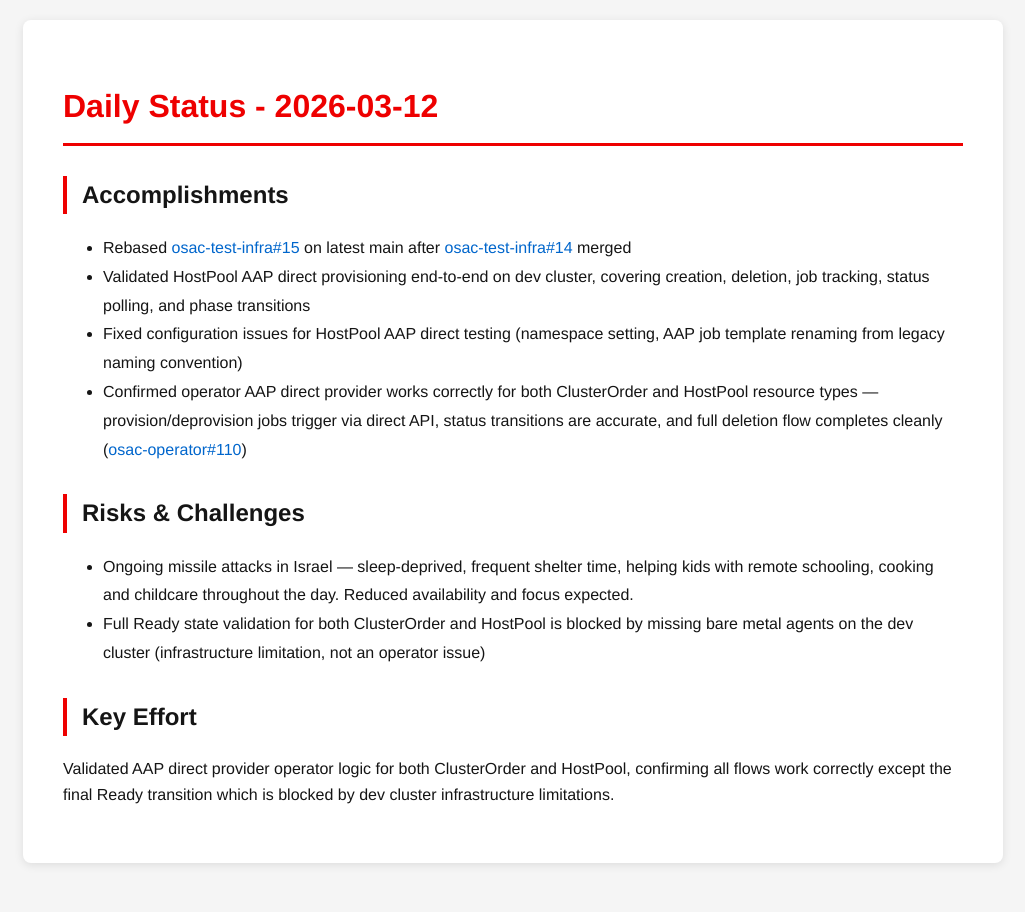
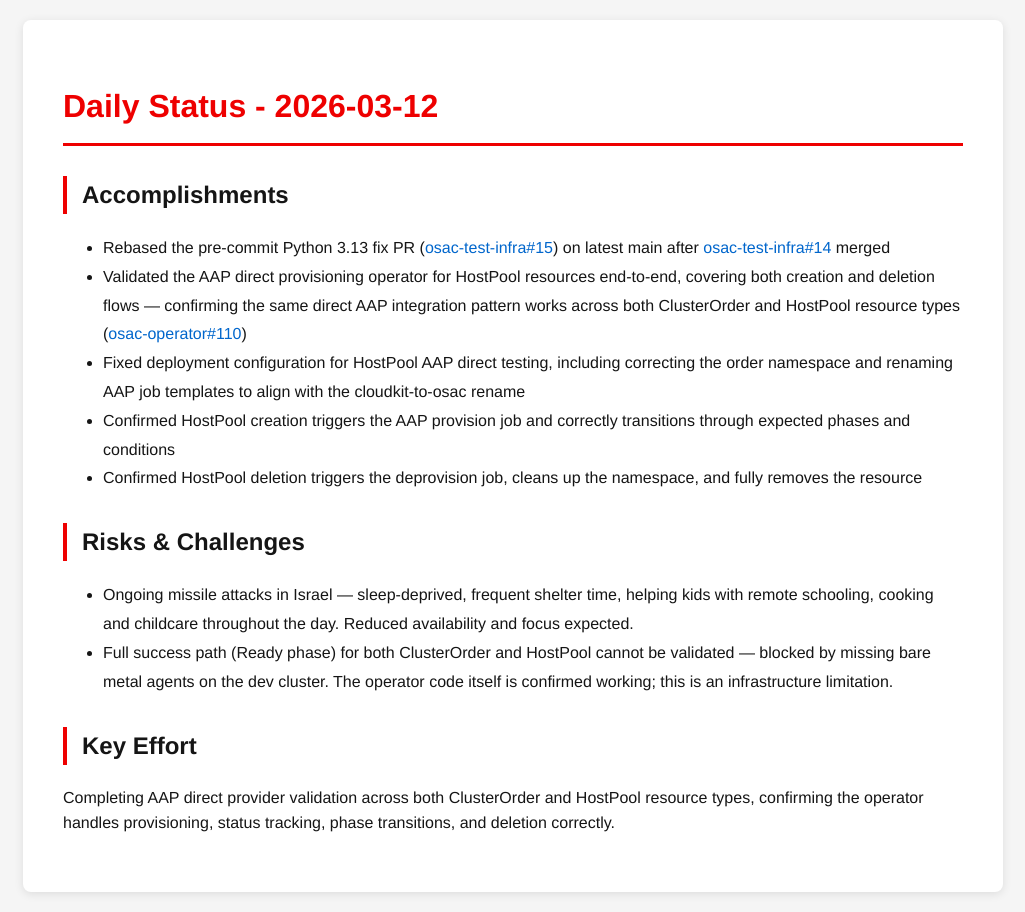
Before and after one commit to tzvatot/daily-status, a Jekyll site: the page built from 2026-03-12.md, in a window 1280 px wide. Shown: the whole page, without its empty margins (127-1152 px from the left). Built offline with Jekyll 4.4.1, drawn with Linux system fonts in a browser that asks for light colours.

Commit message:
Daily status update - 2026-03-12

```diff
--- a/2026-03-12.md
+++ b/2026-03-12.md
@@ -7,14 +7,15 @@ date: 2026-03-12
 # Daily Status - 2026-03-12
 
 ## Accomplishments
-- Rebased [osac-test-infra#15](https://github.com/osac-project/osac-test-infra/pull/15) on latest main after [osac-test-infra#14](https://github.com/osac-project/osac-test-infra/pull/14) merged
-- Validated HostPool AAP direct provisioning end-to-end on dev cluster, covering creation, deletion, job tracking, status polling, and phase transitions
-- Fixed configuration issues for HostPool AAP direct testing (namespace setting, AAP job template renaming from legacy naming convention)
-- Confirmed operator AAP direct provider works correctly for both ClusterOrder and HostPool resource types — provision/deprovision jobs trigger via direct API, status transitions are accurate, and full deletion flow completes cleanly ([osac-operator#110](https://github.com/osac-project/osac-operator/pull/110))
+- Rebased the pre-commit Python 3.13 fix PR ([osac-test-infra#15](https://github.com/osac-project/osac-test-infra/pull/15)) on latest main after [osac-test-infra#14](https://github.com/osac-project/osac-test-infra/pull/14) merged
+- Validated the AAP direct provisioning operator for HostPool resources end-to-end, covering both creation and deletion flows — confirming the same direct AAP integration pattern works across both ClusterOrder and HostPool resource types ([osac-operator#110](https://github.com/osac-project/osac-operator/pull/110))
+- Fixed deployment configuration for HostPool AAP direct testing, including correcting the order namespace and renaming AAP job templates to align with the cloudkit-to-osac rename
+- Confirmed HostPool creation triggers the AAP provision job and correctly transitions through expected phases and conditions
+- Confirmed HostPool deletion triggers the deprovision job, cleans up the namespace, and fully removes the resource
 
 ## Risks & Challenges
 - Ongoing missile attacks in Israel — sleep-deprived, frequent shelter time, helping kids with remote schooling, cooking and childcare throughout the day. Reduced availability and focus expected.
-- Full Ready state validation for both ClusterOrder and HostPool is blocked by missing bare metal agents on the dev cluster (infrastructure limitation, not an operator issue)
+- Full success path (Ready phase) for both ClusterOrder and HostPool cannot be validated — blocked by missing bare metal agents on the dev cluster. The operator code itself is confirmed working; this is an infrastructure limitation.
 
 ## Key Effort
-Validated AAP direct provider operator logic for both ClusterOrder and HostPool, confirming all flows work correctly except the final Ready transition which is blocked by dev cluster infrastructure limitations.
+Completing AAP direct provider validation across both ClusterOrder and HostPool resource types, confirming the operator handles provisioning, status tracking, phase transitions, and deletion correctly.
```
